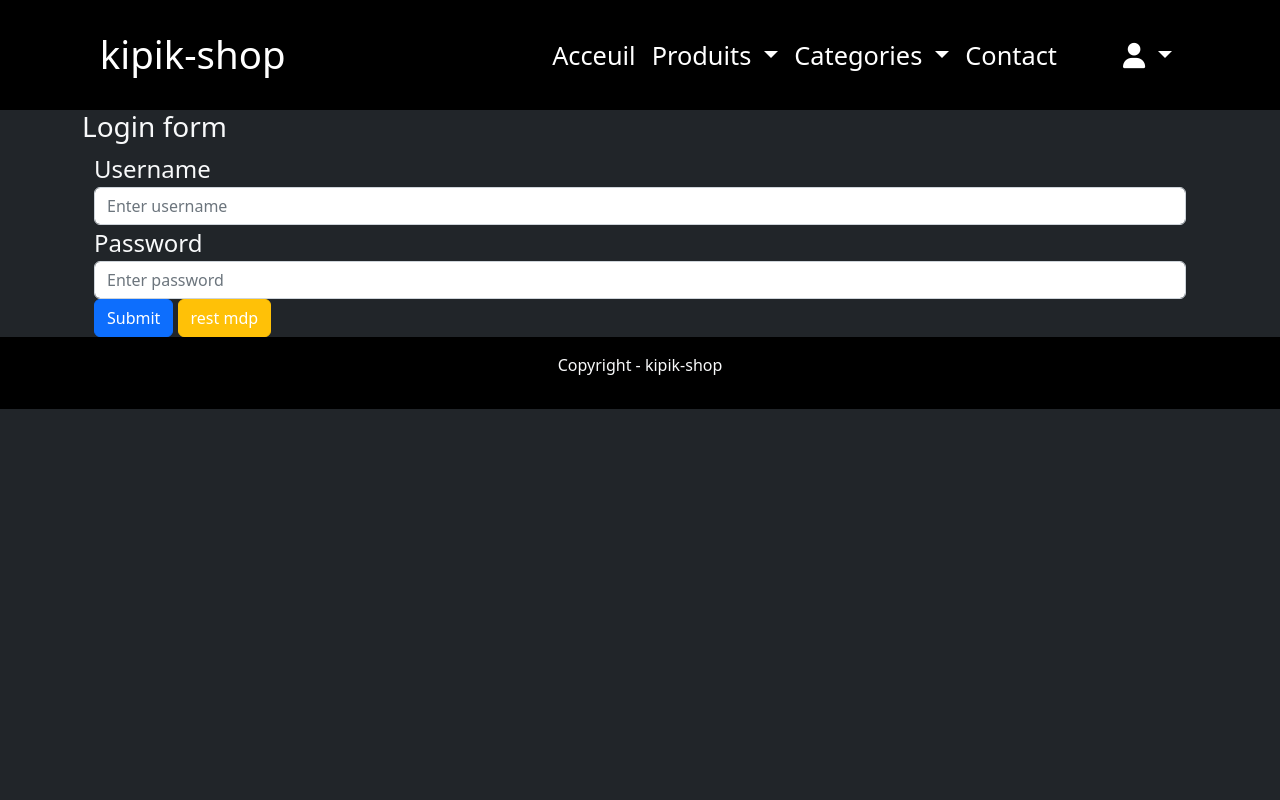
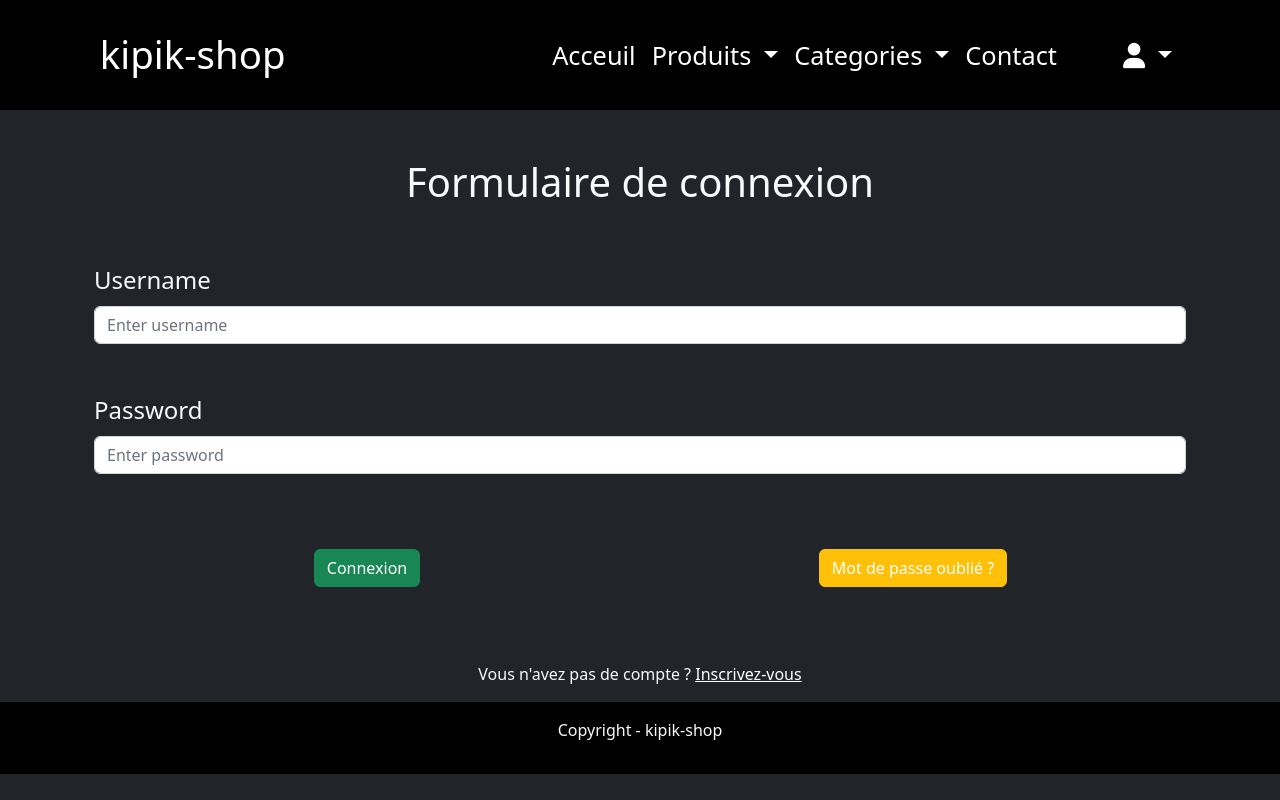
Before and after one commit to Antho-Webdesign/ecommerce2022, a Django app: page /accounts/login/ in a window 1280 px wide. Run offline with Django 3.2, Linux system fonts and the light colour scheme; some libraries are stand-ins or nearby versions.

Commit message:
form login et signuo

```diff
--- a/accounts/templates/accounts/login.html
+++ b/accounts/templates/accounts/login.html
@@ -3,21 +3,31 @@
 {% block content %}
 <div class="container">
     <div class="row">
-        <div class="card-header">
-            <h3>Login form</h3>
+
+        <div class="card-header mt-5 mb-5">
+            <h1 class="text-center">Formulaire de connexion</h1>
         </div>
+
         <form method="POST">
             {% csrf_token %}
             <div class="form-group">
-                <label for="username">Username</label>
-                <input type="text" class="form-control" id="username" name="username" placeholder="Enter username">
+                <label class="mb-2" for="username">Username</label>
+                <input type="text" class="form-control mb-5" id="username" name="username" placeholder="Enter username">
 
-                <label for="password">Password</label>
-                <input type="password" class="form-control" id="password" name="password" placeholder="Enter password">
+                <label class="mb-2" for="password">Password</label>
+                <input type="password" class="form-control mb-5" id="password" name="password" placeholder="Enter password">
             </div>
-            <button type="submit" class="btn btn-primary">Submit</button>
-            <a href="{% url 'password_reset_form' %}" class="btn btn-warning">rest mdp</a>
+
+            <div class="box-btn">
+                <div class="btn-left">
+                    <button type="submit" class="btn btn-success">Connexion</button>
+                </div>
+                <div class="btn-right">
+                    <a href="{% url 'password_reset_form' %}" class="btn btn-warning">Mot de passe oublié ?</a>
+                </div>
+            </div>
         </form>
+        <p class="text-center">Vous n'avez pas de compte ? <a href="{% url 'signup' %}">Inscrivez-vous</a></p>
 
     </div>
 </div>
--- a/static/css/style.css
+++ b/static/css/style.css
@@ -169,8 +169,6 @@ form.card {
   margin: 30px auto;
 }
 
-
-
 /*
   * ============ page contact_form ============ *
 */
@@ -201,12 +199,14 @@ label {
 
 .btn-left {
   display: flex;
-  width: 100%;
+  width: 50%;
+  justify-content: center;
 }
 
 .btn-right {
   display: flex;
   width: 50%;
+  justify-content: center;
 }
 
 .box-btn {
```
Also changed, not shown: accounts/templates/accounts/signup.html (+22 -9 lines), db.sqlite3.
